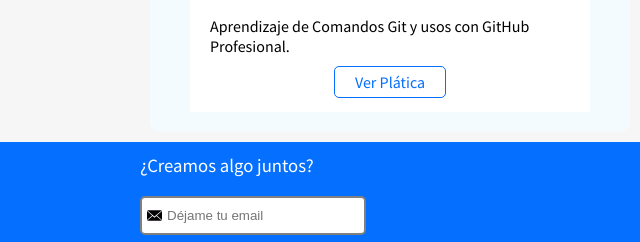
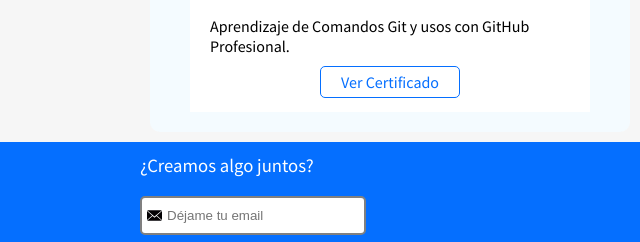
Before and after one commit to aahb2020/Portafolio, a plain HTML site: page index.html in a window 1280 px wide. Shown: the part 1674-1916 px from the top of the page, 0-640 px from the left. Drawn offline with Linux system fonts and the light colour scheme.

Commit message:
Primer proyecto v0

```diff
--- a/index.html
+++ b/index.html
@@ -83,7 +83,7 @@
             <div class="course-detail">
               <h3 class="course-title">Git y GitHub</h3>
               <p class="course-description">Aprendizaje de Comandos Git y usos con GitHub Profesional.</p>
-              <a class="course-url" href="https://www.youtube.com/watch?v=BIS7cWGgJg0" target="_blank">Ver Plática</a>
+              <a class="course-url" href="https://platzi.com/@aahb2020/curso/1557-git-github/diploma/detalle/" target="_blank">Ver Certificado</a>
             </div>
           </article>
         </div>
```
